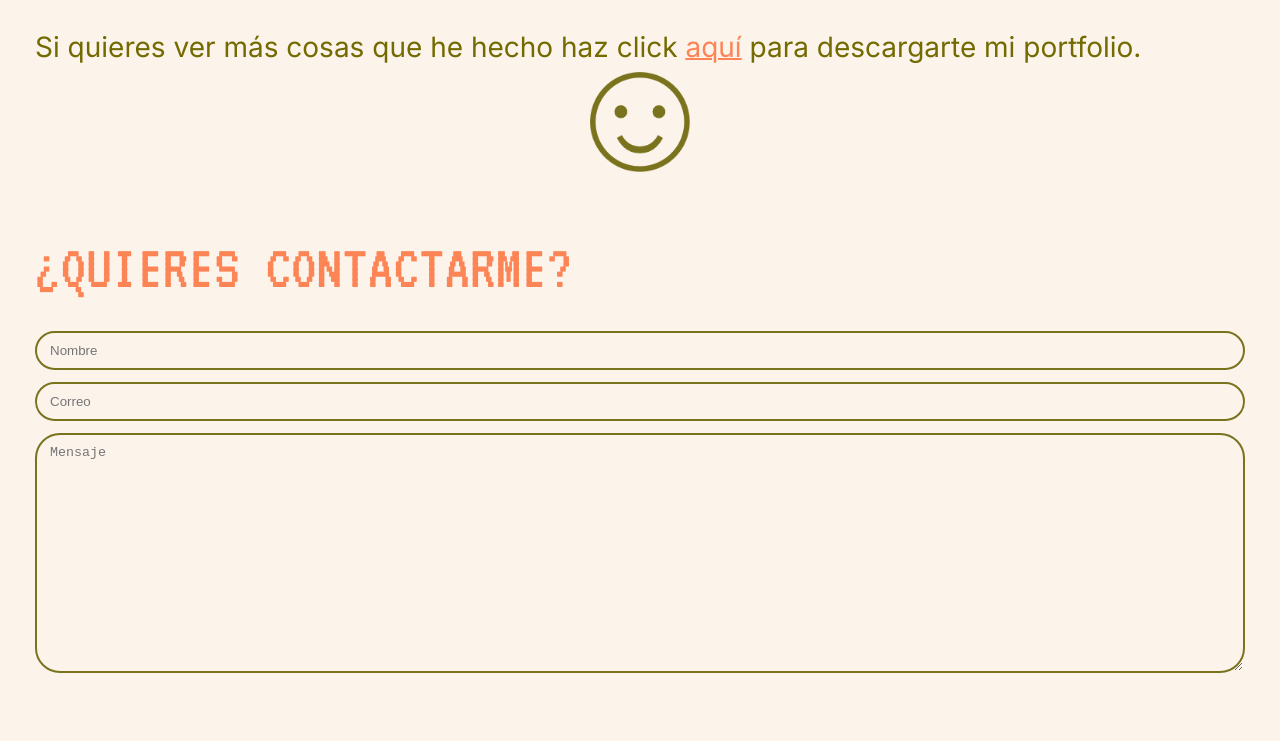
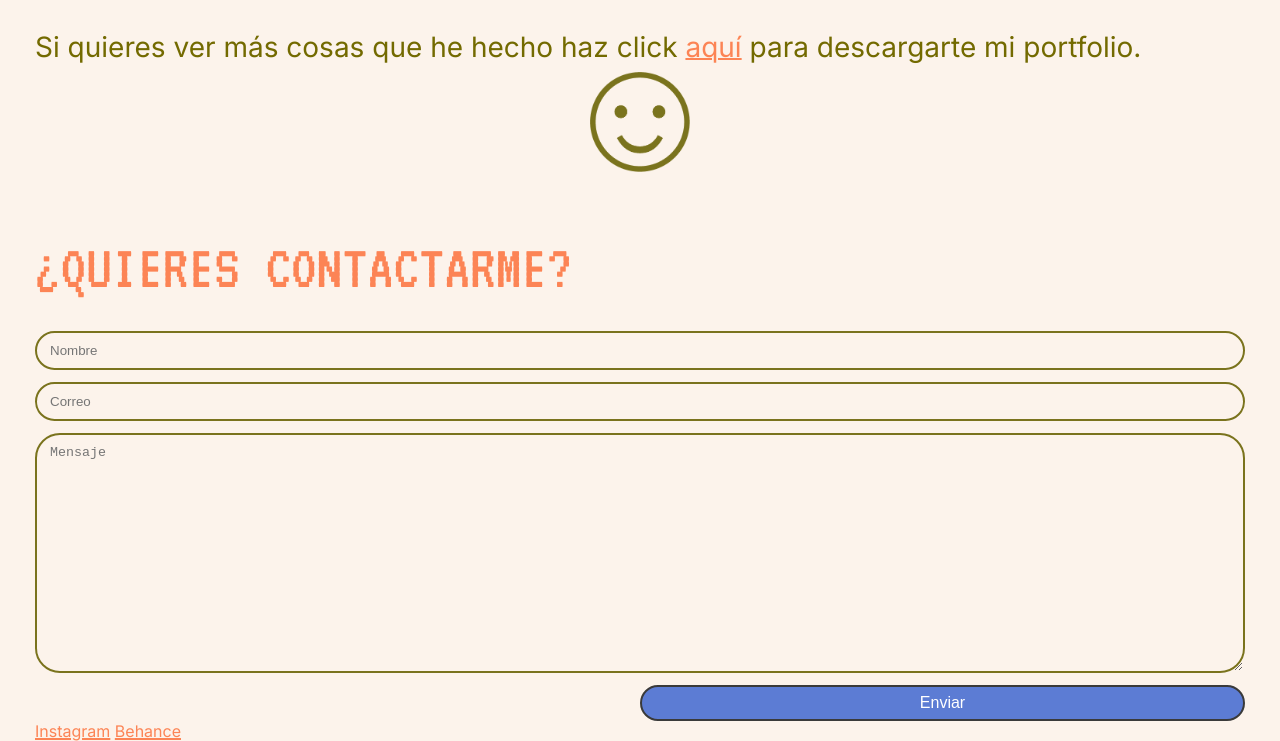
Before and after one commit to carugui/about-me-2, a plain HTML site: page index.html in a window 1280 px wide. Shown: the part 3908-4649 px from the top of the page. Before the commit the page ends 4581 px from the top, so only its background shows below. Drawn offline with Linux system fonts and the light colour scheme.

Commit message:
Añadido boton formulario y links rrss

```diff
--- a/css/style.css
+++ b/css/style.css
@@ -163,6 +163,7 @@ button:hover,
     border: 3px solid white;
 }
 
+/* FORMULARIO */
 .formulario {
     display: flex;
     flex-direction: column;
@@ -190,6 +191,13 @@ input[type="text"]:focus, input[type="email"]:focus {
 textarea {
     height: 240px;
 }
+
+.button-formulario {
+    width: 50%;
+    margin-right: 0;
+    margin-left:auto;
+}
+
 
 /* Tooltip container */
 .tooltip {
--- a/index.html
+++ b/index.html
@@ -66,8 +66,13 @@
                     <input type="email" placeholder="Correo" id="Email">
                     <textarea name="textarea" placeholder="Mensaje"></textarea>
 
+                    <button class="button-formulario">Enviar</button>
                 </div>
 
+                <div class="links-rrss">
+                    <a href="https://www.instagram.com" class="">Instagram</a>
+                    <a href="https://www.behance.net" class="">Behance</a>
+                </div>
             </article>
         </section>
 
```
